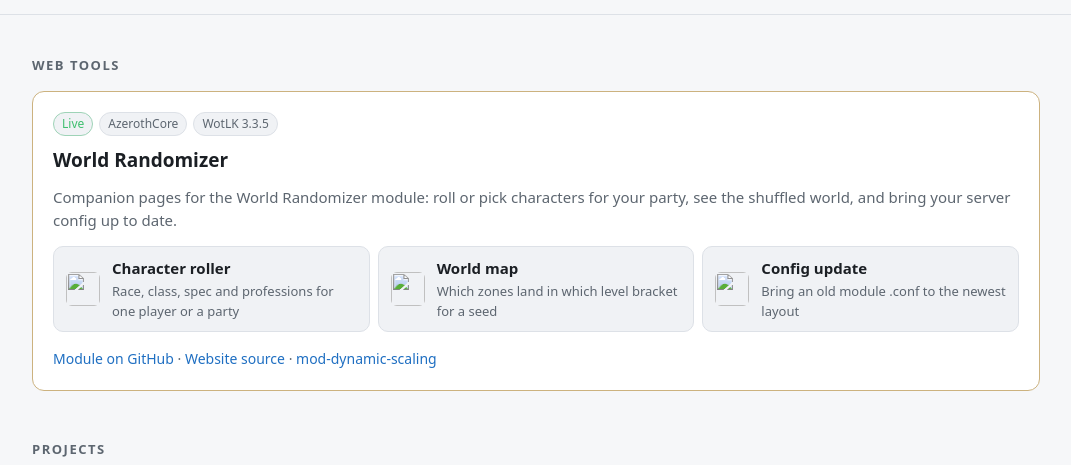
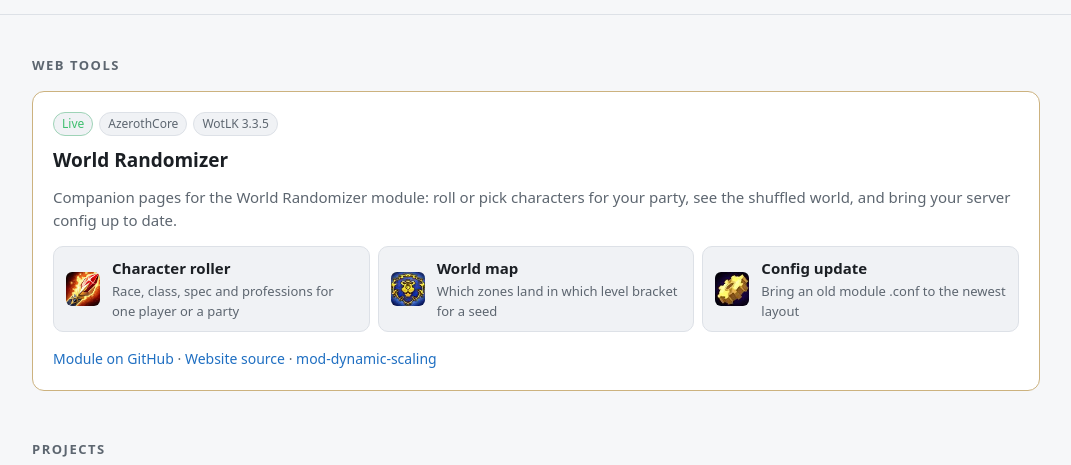
Before and after one commit to TheSCREWEDSoftware/TheSCREWEDSoftware.github.io, a plain HTML site: page index.html in a window 1280 px wide. Shown: the part 335-800 px from the top of the page, without its empty margins (104-1175 px from the left). Drawn offline with Linux system fonts and the light colour scheme.

Commit message:
Tool icons kept here, so the home page doesn't depend on the website being online
Co-Authored-By: Claude Opus 5.5 <noreply@anthropic.com>

```diff
--- a/index.html
+++ b/index.html
@@ -126,15 +126,15 @@
           world, and bring your server config up to date.</p>
         <div class="tools">
           <a class="tool" href="/mod-world-randomizer-website/index.html">
-            <img src="/mod-world-randomizer-website/img/class/8.webp" alt="">
+            <img src="img/roller.webp" alt="">
             <div><b>Character roller</b><span>Race, class, spec and professions for one player or a party</span></div>
           </a>
           <a class="tool" href="/mod-world-randomizer-website/map.html">
-            <img src="/mod-world-randomizer-website/img/faction/alliance.jpg" alt="">
+            <img src="img/map.jpg" alt="">
             <div><b>World map</b><span>Which zones land in which level bracket for a seed</span></div>
           </a>
           <a class="tool" href="/mod-world-randomizer-website/config.html">
-            <img src="/mod-world-randomizer-website/img/prof/3.jpg" alt="">
+            <img src="img/config.jpg" alt="">
             <div><b>Config update</b><span>Bring an old module .conf to the newest layout</span></div>
           </a>
         </div>
```
Also changed, not shown: img/config.jpg (added), img/map.jpg (added), img/roller.webp (added).
